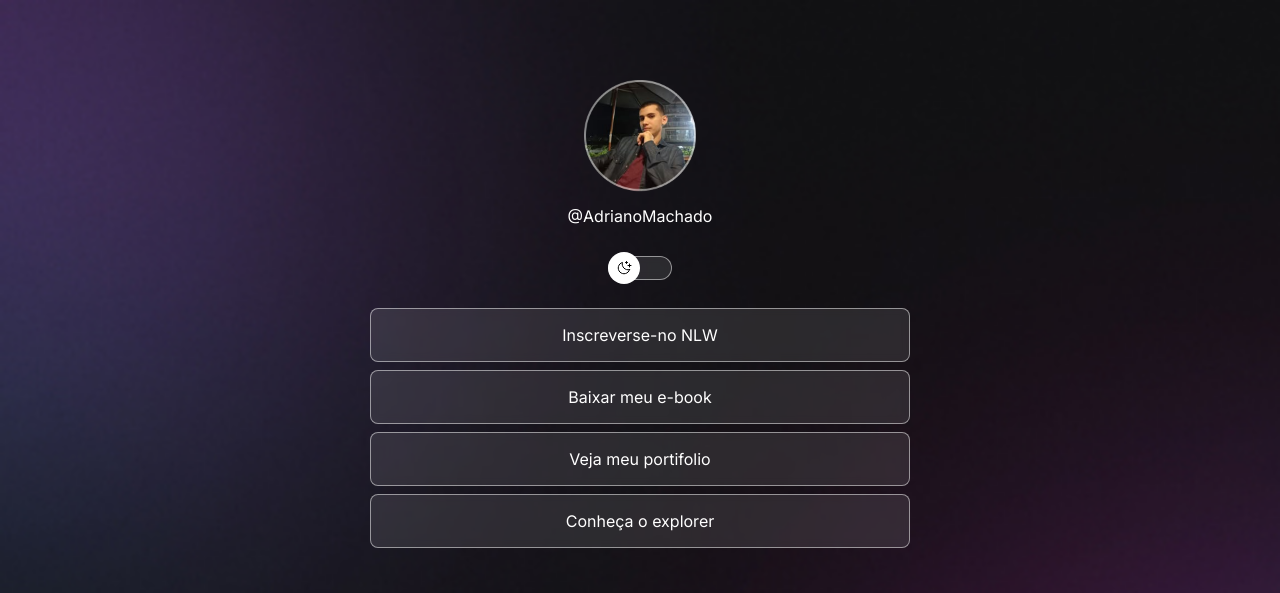
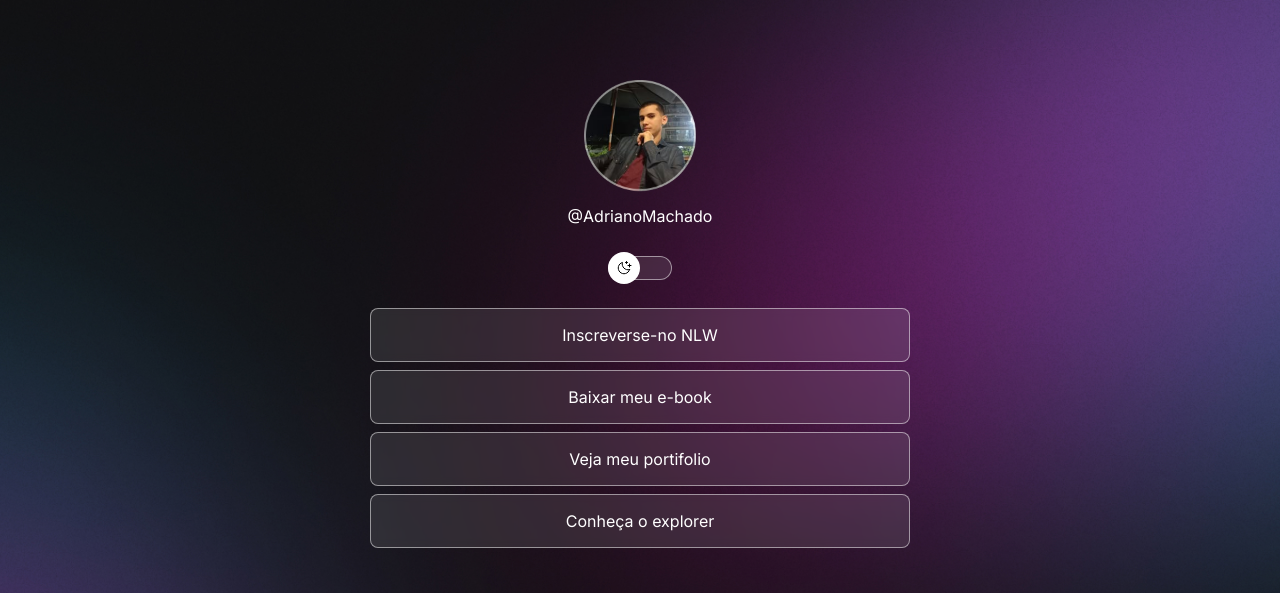
Before and after one commit to Aaquiiles/projeto, a plain HTML site: page index.html in a window 1280 px wide. Shown: the top 593 px of the page. Drawn offline with nearby package versions, Linux system fonts and the light colour scheme.

Commit message:
change beackgrounds based on media queries

```diff
--- a/style.css
+++ b/style.css
@@ -25,12 +25,13 @@ tudo que recebar a var( --text-color) ficara com o texto na cor definida na vari
     --switch-bg-url: url(./assets/sun.svg);
 }
 
+/* Outra opção para o body background seria juntar todos eles, ficaria (background-image: var(--bg-url) no-repeat top center/cover;*/
 body {
 background-image: var(--bg-url);
 background-repeat: no-repeat;
 background-position:top center;
 background-size: cover;
-
+height: 100vh;
 }
 body *{
     font-family: "Inter", sans-serif;
@@ -158,3 +159,12 @@ footer{
     text-align: center;
     tab-size: 14px;
 }
+
+@media ( min-width: 700px) {
+    :root {
+        --bg-url: url(./assets/bg-desktop.jpg)
+    }
+    .light {
+        --bg-url: url(./assets/bg-descktop-light.jpg)
+    }
+}
```
